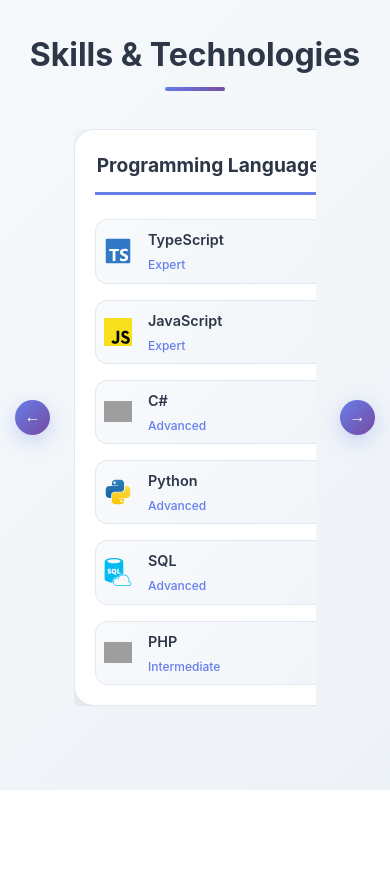
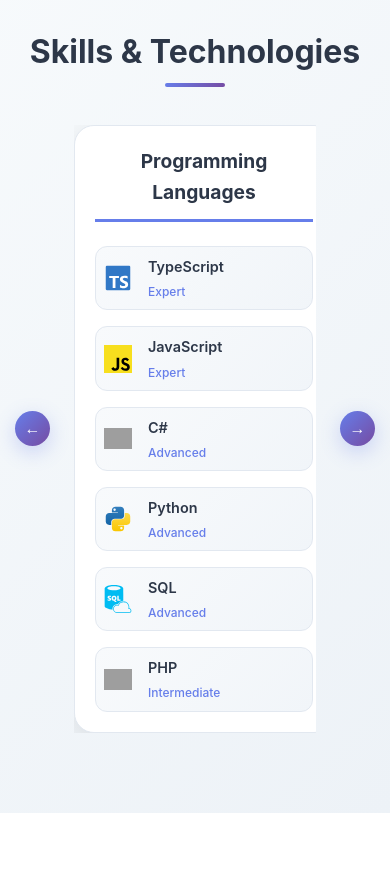
Before and after one commit to phoozies/my-portfolio, a React (Vite) app in the folder my-portfolio/: page / in a window 390 px wide. Shown: the part 2440-3320 px from the top of the page. Built offline with nearby package versions, Linux system fonts and the light colour scheme; grey boxes are pictures that could not be loaded.

Commit message:
feat: update styling on skills section

```diff
--- a/my-portfolio/src/components/Skills.css
+++ b/my-portfolio/src/components/Skills.css
@@ -1,6 +1,6 @@
 .skills {
   background: linear-gradient(135deg, #f7fafc 0%, #edf2f7 100%);
-  padding: 100px 20px;
+  padding: 100px 0;
 }
 
 /* Carousel Container */
@@ -8,9 +8,9 @@
   position: relative;
   display: flex;
   align-items: center;
+  justify-content: center;
   gap: 2rem;
-  max-width: 1200px;
-  margin: 0 auto;
+  width: 100%;
 }
 
 /* Carousel Scroll Area */
@@ -20,8 +20,8 @@
   overflow-x: hidden;
   scroll-behavior: smooth;
   width: 100%;
-  /* Show exactly 3 cards: 3 * 320px + 2 * 20px gap = 1000px */
-  max-width: 1000px;
+  /* Show exactly 3 cards: 3 * 500px + 2 * 32px gap = 1564px */
+  max-width: 1564px;
 }
 
 /* Individual Category Cards */
@@ -32,8 +32,8 @@
   box-shadow: 0 8px 32px rgba(0, 0, 0, 0.1);
   border: 1px solid #e2e8f0;
   transition: all 0.3s ease;
-  flex: 0 0 300px; /* Fixed width cards */
-  min-height: 350px;
+  flex: 0 0 500px; /* Wider fixed width cards */
+  min-height: 400px;
   display: flex;
   flex-direction: column;
 }
@@ -55,8 +55,8 @@
 
 /* Skills within each category */
 .category-skills {
-  display: flex;
-  flex-direction: column;
+  display: grid;
+  grid-template-columns: 1fr 1fr;
   gap: 1rem;
   flex: 1;
 }
@@ -162,12 +162,12 @@
 /* Mobile Responsiveness */
 @media (max-width: 1024px) {
   .skills-carousel {
-    /* Show 2 cards on tablets */
-    max-width: 660px;
+    /* Show 1 card on tablets */
+    max-width: 500px;
   }
 
   .skill-category-card {
-    flex: 0 0 280px;
+    flex: 0 0 450px;
   }
 }
 
@@ -182,13 +182,18 @@
 
   .skills-carousel {
     /* Show 1 card on mobile */
-    max-width: 320px;
+    max-width: 350px;
   }
 
   .skill-category-card {
-    flex: 0 0 300px;
+    flex: 0 0 320px;
     padding: 1.5rem;
-    min-height: 300px;
+    min-height: 350px;
+  }
+
+  /* Switch to single column on mobile */
+  .category-skills {
+    grid-template-columns: 1fr;
   }
 
   .carousel-button {
@@ -224,6 +229,10 @@
     gap: 0.5rem;
   }
 
+  .skills-carousel {
+    max-width: 280px;
+  }
+
   .carousel-button {
     width: 35px;
     height: 35px;
@@ -231,7 +240,7 @@
   }
 
   .skill-category-card {
-    flex: 0 0 280px;
+    flex: 0 0 260px;
     padding: 1.25rem;
   }
 }
--- a/my-portfolio/src/components/Skills.tsx
+++ b/my-portfolio/src/components/Skills.tsx
@@ -17,14 +17,14 @@ const Skills = () => {
 
   const scrollLeft = () => {
     if (scrollContainerRef.current) {
-      const cardWidth = 320 // Card width + gap
+      const cardWidth = 532 // Card width (500px) + gap (32px)
       scrollContainerRef.current.scrollBy({ left: -cardWidth, behavior: 'smooth' })
     }
   }
 
   const scrollRight = () => {
     if (scrollContainerRef.current) {
-      const cardWidth = 320 // Card width + gap
+      const cardWidth = 532 // Card width (500px) + gap (32px)
       scrollContainerRef.current.scrollBy({ left: cardWidth, behavior: 'smooth' })
     }
   }
```
